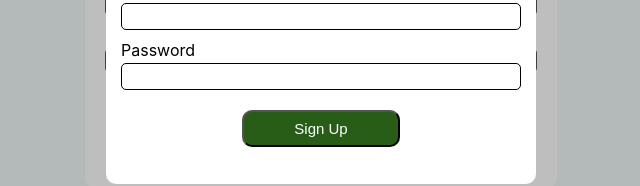
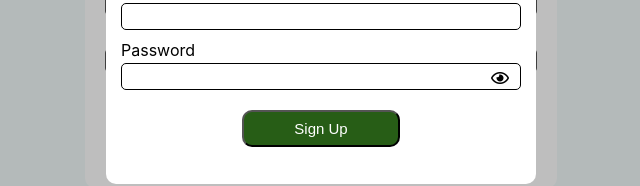
Before and after one commit to lalulula/DayLogger_ReactClient, a React (Create React App) app: page / in a window 1280 px wide. Both pictures are taken after typing "name@example.com", "Sample123" into the empty fields and a click on the button "Create New Account". Shown: the part 393-579 px from the top of the page, without its empty margins (319-959 px from the left). Built offline with nearby package versions, Linux system fonts and the light colour scheme; no server answers.

Commit message:
add toggle password feature

```diff
--- a/package.json
+++ b/package.json
@@ -11,6 +11,7 @@
     "@testing-library/user-event": "^13.5.0",
     "@uiball/loaders": "^1.2.6",
     "apexcharts": "^3.35.3",
+    "bootstrap": "^5.1.3",
     "nanoid": "^3.3.4",
     "react": "^18.1.0",
     "react-apexcharts": "^1.4.0",
--- a/src/App.css
+++ b/src/App.css
@@ -320,6 +320,10 @@ input#file-input {
 }
 
 /* NOTE Login Page */
+.far {
+  margin-left: -30px;
+cursor: pointer;
+}
 /* The Modal (background) */
 
 .registerModal {
--- a/src/App.js
+++ b/src/App.js
@@ -29,6 +29,7 @@ function App() {
 
   const [isAdmin, setIsAdmin] = useState(false);
   const [allUsers, setAllUsers] = useState([]);
+
 
   useEffect(() => {
     const fetchUserData = async () => {
@@ -114,6 +115,7 @@ function App() {
           href="https://fonts.googleapis.com/icon?family=Material+Icons"
           rel="stylesheet"
         ></link>
+        <link rel="stylesheet" href="https://cdnjs.cloudflare.com/ajax/libs/font-awesome/5.13.0/css/all.min.css"></link>
       </div>
 
       {isUserDataLoading ? (
--- a/src/components/AdminPage.js
+++ b/src/components/AdminPage.js
@@ -12,7 +12,7 @@ const AdminPage = ({ getAllUsers, allUsers }) => {
   const deleteUser = (user) => {
     if (
       window.confirm(
-        `Are you sure you want to delete ${user?.name}'s infromation?`
+        `Are you sure you want to delete ${user?.name}'s information?`
       )
     ) {
       deleteUserByIdAPI(user?._id).then((res) => getAllUsers());
--- a/src/components/SignUp.js
+++ b/src/components/SignUp.js
@@ -48,6 +48,15 @@ const SignUp = () => {
       setErrMsg("Email is invalid");
     }
   };
+
+  const password = document.querySelector('#id_password');
+  const togglePassword = document.querySelector('#togglePassword');
+  const handleTogglePassword = () =>{
+  const type = password.getAttribute('type') === 'password' ? 'text' : 'password';
+  password.setAttribute('type', type);
+  togglePassword.classList.toggle('fa-eye-slash');
+ }
+
   return (
     <div className="signup-background" id="signup-background">
       <div className="signup">
@@ -97,6 +106,7 @@ const SignUp = () => {
               <div style={{ paddingBottom: "3px" }}>Password</div>
               <input
                 className="signup-password"
+                id="id_password"
                 type="password"
                 onChange={(e) => setPwd(e.target.value)}
                 value={pwd}
@@ -107,6 +117,7 @@ const SignUp = () => {
                   borderRadius: "5px",
                 }}
               />
+              <i className="far fa-eye" id="togglePassword" style={{ marginTop: "7px"}} onClick={handleTogglePassword}></i>
             </div>
           </div>
           <div
```
Also changed, not shown: 1 other file (tests, documents, lock files or other folders).
